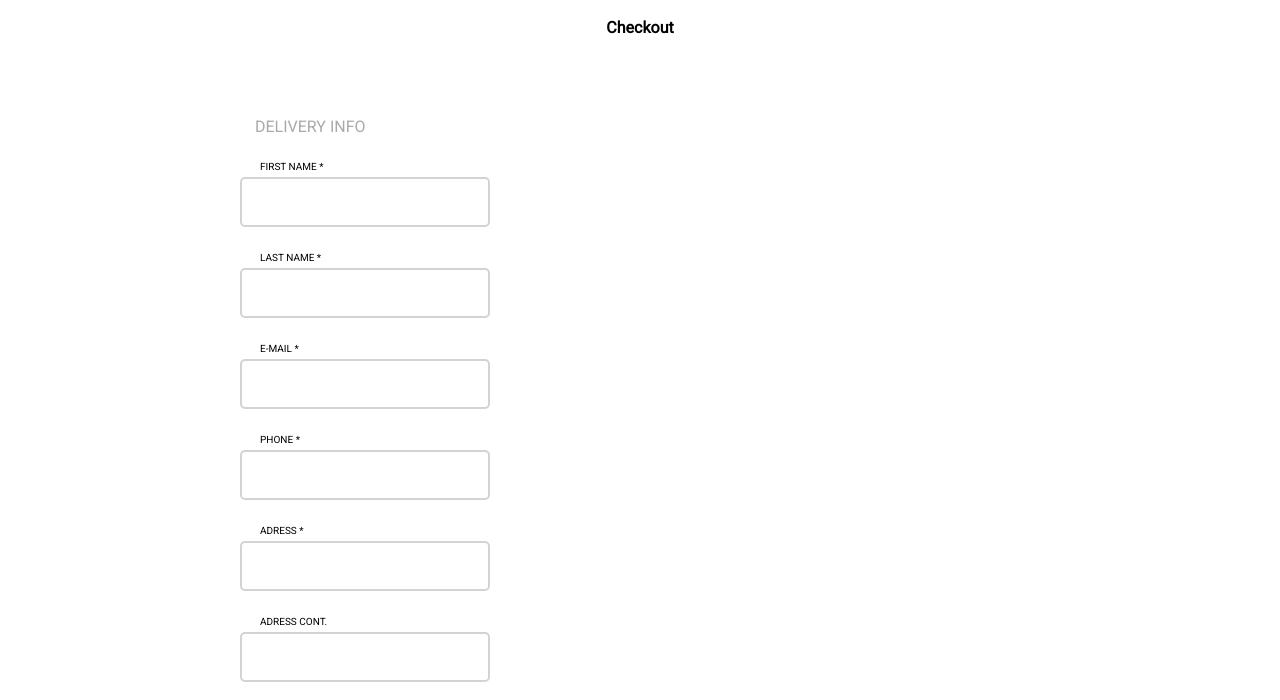
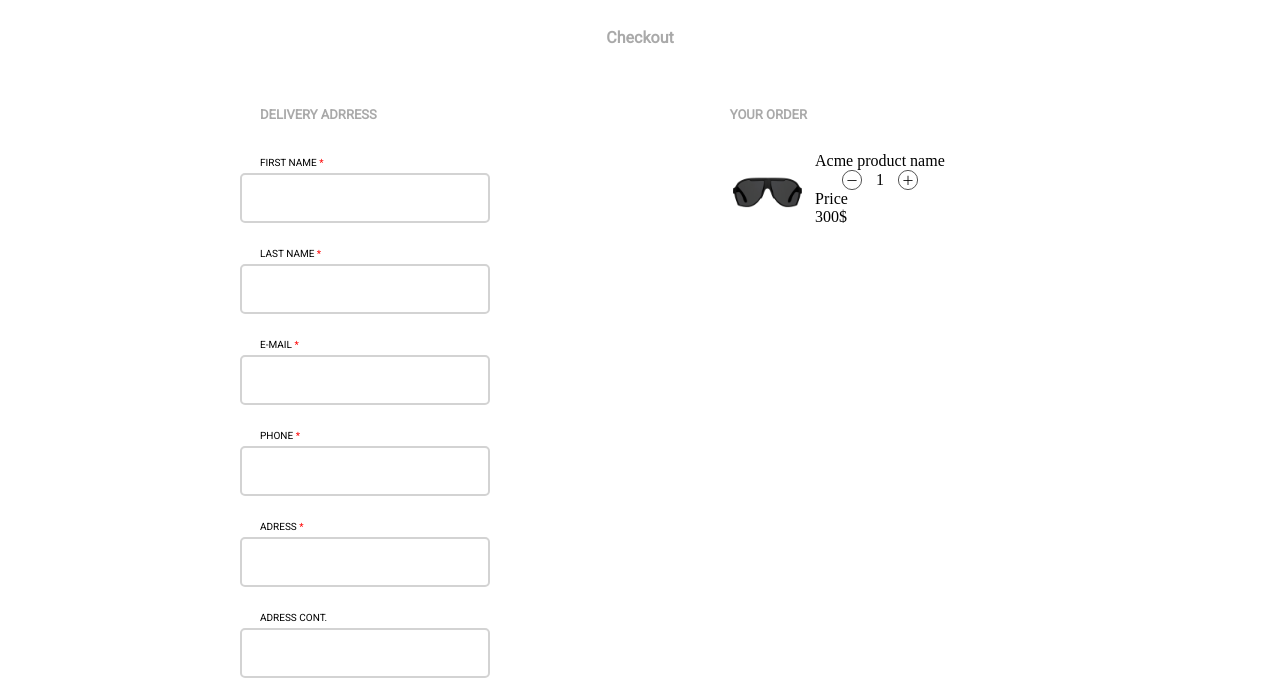
Before and after one commit to KubaSedek/frontendtask, a plain HTML site: page web/index.html in a window 1280 px wide. Shown: the part 102-802 px from the top of the page. Drawn offline with Linux system fonts and the light colour scheme.

Commit message:
20.05 upload

```diff
--- a/src/scss/main.scss
+++ b/src/scss/main.scss
@@ -25,16 +25,21 @@
     nav {
         display: flex;
         justify-content: center;
+        ul {
             li {
                 display: inline-block;
                 list-style-type: none;
                 margin-top: 25px;
                 margin-left: 15px;
                 margin-right: 35px;
+                a {
+                    text-decoration: none;
                     font-family: Roboto;
                     font-weight: bold;
                     font-size: 15px;
                     color: darkgrey;
+                }
+            }
         }
     }
     .shop {
@@ -45,6 +50,7 @@
         display: flex;
         justify-content: center;
         align-items: center;
+        font-family: Roboto;
     }
 }
 
@@ -59,13 +65,25 @@ section {
         font-size: 16px;
         font-family: Roboto;
         font-weight: bold;
-        margin-top: 20px;
+        margin-top: 30px;
+        color: darkgrey;
+    }
+    .order-options{
+        display: flex;
+        .span {
+            color: darkgrey;
+            font-size: 13px;
+            font-family: Roboto;
+            font-weight: bold;
+            margin-top: 60px;
+            margin-left: 70px;
+        }
     }
     form {
-        margin-top: 50px;
+        margin-top: 35px;
         margin-left: 50px;
         float: left;
-        .spans {
+        .span-payment {
             margin-left: 15px;
             margin-bottom: 25px;
             margin-top: 30px;
@@ -77,6 +95,9 @@ section {
             font-family: Roboto;
             font-size: 10px;
             margin-left: 20px;
+            span {
+                color: red;
+            }
         }
         input[type="text"] {
             display: block;
@@ -104,7 +125,37 @@ section {
         }
     }
 
+    .orders {
+        float: right;
+        width: 300px;
+        position: relative;
+        margin-right: 60px;
+        margin-top: 30px;
         .order {
-        float: right;
+            img {
+                width: 75px;
+                height: 40px;
+                position: absolute;
+                top: 20px;
+            }
+            p {
+                padding-left: 85px;
+            }
+            .adding {
+                width: 90px;
+                height: 20px;
+                display: flex;
+                align-items: center;
+                img {
+                    width: 20px;
+                    height: 20px;
+                    position: static;
+                    display: inline-table;
+                }
+                p {
+                    padding-left: 0px;
                 }
             }
+        }
+    }
+}
--- a/web/index.html
+++ b/web/index.html
@@ -17,10 +17,10 @@
                 <h1>ACME STORE</h1>
                 <nav>
                     <ul>
-                        <li>Women</li>
-                        <li>Men</li>
-                        <li>Accessories</li>
-                        <li>Shoes</li>
+                        <li><a href="#">Women</a></li>
+                        <li><a href="#">Men</a></li>
+                        <li><a href="#">Accessories</a></li>
+                        <li><a href="#">Shoes</a></li>
                     </ul>
                 </nav>
             </div>
@@ -28,8 +28,11 @@
         <section>
             <div class="container">
                 <h2>Checkout</h2>
+                <div class="order-options">
+                    <span class="span">DELIVERY ADRRESS</span>
+                    <span class="span">YOUR ORDER</span>
+                </div>
                 <form class="form" action="index.html" method="post">
-                    <span class="spans">DELIVERY INFO</span>
                     <p>FIRST NAME <span>*</span></p>
                     <input type="text" name="" value="">
                     <p>LAST NAME <span>*</span></p>
@@ -56,7 +59,7 @@
                         <option value="Russia">Russia</option>
                     </select>
                     <br />
-                    <span class="spans">PAYMENT</span>
+                    <span class="span-payment">PAYMENT</span>
                     <p>CARD NUMBER <span>*</span></p>
                     <input type="text" name="" value="">
                     <p>CARD HOLDER <span>*</span></p>
@@ -65,8 +68,20 @@
                     <input type="text" name="" value="">
                     <input type="submit" name="" value="BUY">
                 </form>
-                <div class="order">
-
+                <div class="orders">
+                    <div class="order">
+                        <img src="../src/assets/img/pic-item.png" alt="">
+                        <p>Acme product name</p>
+                        <div class="adding">
+                            <img src="../src/assets/img/icon-minus.svg" alt="">
+                            <p>1</p>
+                            <img src="../src/assets/img/icon-plus.svg" alt="">
+                        </div>
+                        <div class="price">
+                            <p>Price</p>
+                            <p>300$</p>
+                        </div>
+                    </div>
                 </div>
             </div>
         </section>
```
Also changed, not shown: src/css/main.css. Lines whose indentation alone changed are shown as unchanged.
